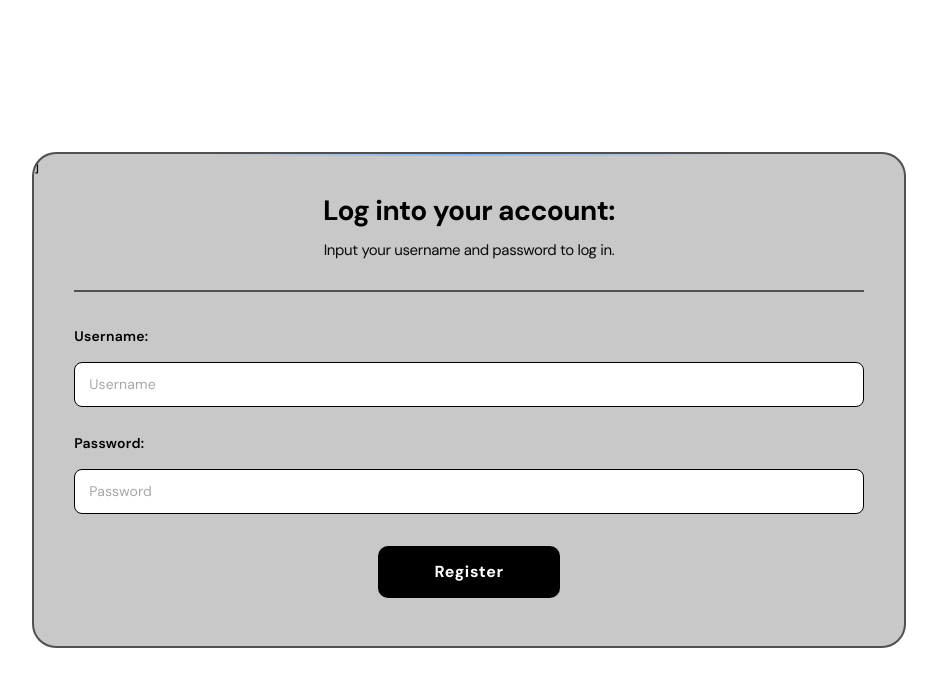
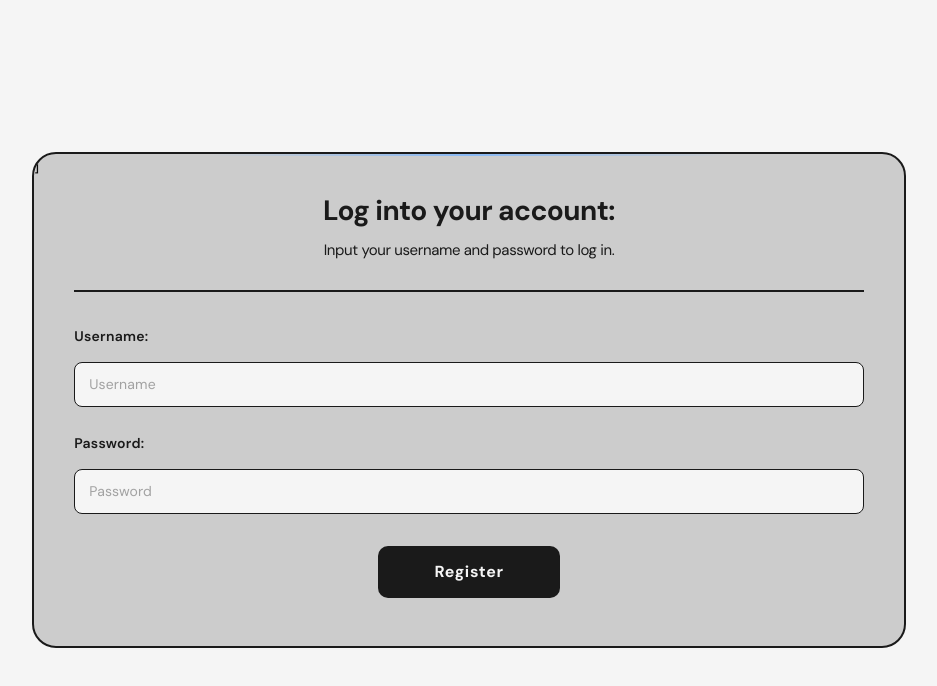
Before and after one commit to jameblai/gdgc-hackathon, a Next.js app: page /features/login in a window 1280 px wide. Shown: the top 686 px of the page, without its empty margins (171-1108 px from the left). Built offline with nearby package versions, Linux system fonts and the light colour scheme.

Commit message:
login and regerster colour stuff
changed colours again

```diff
--- a/app/features/login/page.tsx
+++ b/app/features/login/page.tsx
@@ -33,8 +33,8 @@ function Input({ placeholder, value, onChange, type = "text" }) {
         width: "100%",
         padding: "11px 14px",
         borderRadius: "8px",
-        border: "1px solid rgb(0, 0, 0)",
-        background: "rgba(255, 255, 255)",
+        border: "1px solid #1A1A1A",
+        background: "#F5F5f5",
         color: "#4f4f4f",
         fontSize: "14px",
         outline: "none",
@@ -54,7 +54,7 @@ function Label({ children, sub }) {
         style={{
           fontSize: sub ? "12px" : "14px",
           fontWeight: sub ? 400 : 600,
-          color: "#000000",
+          color: "#1A1A1A",
           letterSpacing: "0.02em",
         }}
       >
@@ -82,7 +82,7 @@ export default function LoginPage() {
     <div
       style={{
         minHeight: "100vh",
-        background: "rgb(255,255,255)",
+        background: "#F5F5F5",
         display: "flex",
         alignItems: "center",
         justifyContent: "center",
@@ -97,10 +97,10 @@ export default function LoginPage() {
           width: "70%",
           maxWidth: "900px",
           minWidth: "320px",
-          background:"rgb(200, 200, 200)",
+          background:"#CCCCCC",
           backdropFilter: "blur(20px)",
           borderRadius: "24px",
-          border: "2px solid rgba(0, 0, 0, 0.6)",
+          border: "2px solid #1A1A1A",
           padding: "0 0 48px 0",
           position: "relative",
           zIndex: 1,
@@ -124,7 +124,7 @@ export default function LoginPage() {
             style={{
               margin: "0 0 10px",
               fontSize: "clamp(20px, 3vw, 28px)",
-              fontWeight: 700, color: "#000000",
+              fontWeight: 700, color: "#1A1A1A",
               letterSpacing: "-0.02em", lineHeight: 1.2,
             }}
           >
@@ -134,7 +134,7 @@ export default function LoginPage() {
             style={{
               margin: 0,
               fontSize: "clamp(13px, 1.5vw, 15px)",
-              color: "000000",
+              color: "#1A1A1A",
               lineHeight: 1.6, maxWidth: "520px", marginInline: "auto",
             }}
           >
@@ -145,7 +145,7 @@ export default function LoginPage() {
         {/* Divider */}
         <div
           style={{
-            height: "2px", background: "rgba(0, 0, 0, 0.6)",
+            height: "2px", background: "#1A1A1A",
             marginInline: "40px", marginBottom: "32px",
           }}
         />
@@ -170,8 +170,8 @@ export default function LoginPage() {
             <button className = "tracking-tight"
               style={{
                 padding: "14px 56px",
-                background: "rgb(0, 0, 0)",
-                color: "#fff", border: "none", borderRadius: "10px",
+                background: "#1A1A1A",
+                color: "#F5F5F5", border: "none", borderRadius: "10px",
                 fontSize: "16px", fontWeight: 700, letterSpacing: "0.04em",
                 cursor: "pointer",
                 transition: "all 0.2s ease",
--- a/app/features/register/register.tsx
+++ b/app/features/register/register.tsx
@@ -188,7 +188,7 @@ export default function RegistrationPage() {
           width: "70%",
           maxWidth: "900px",
           minWidth: "320px",
-          background:"rgb(200, 200, 200)",
+          background:"#CCCCCC",
           backdropFilter: "blur(20px)",
           borderRadius: "24px",
           border: "2px solid rgb(0, 0, 0)",
```
